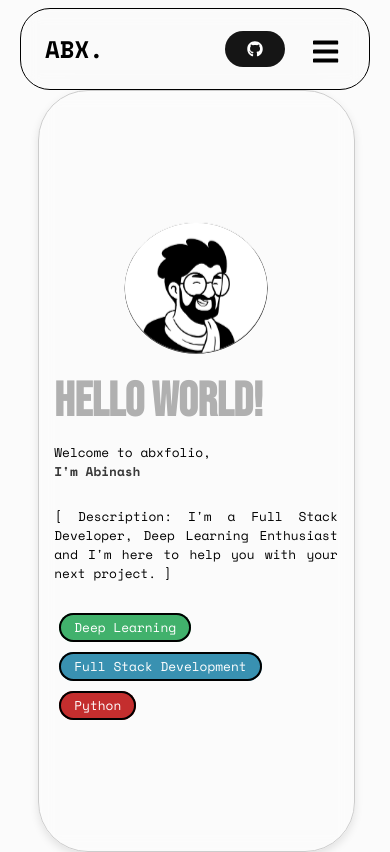
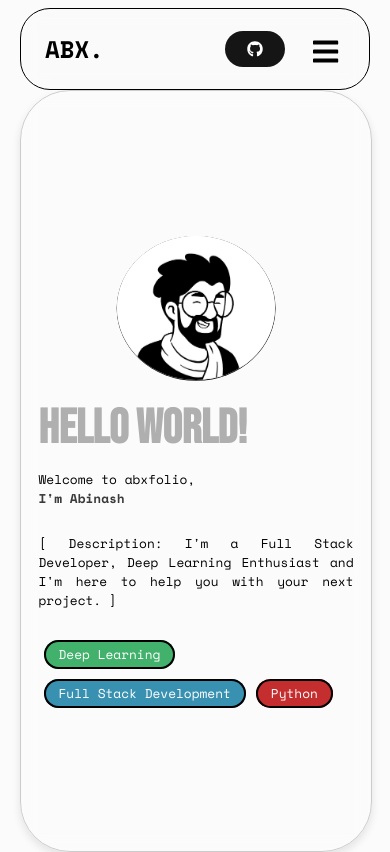
Before and after one commit to AbiXnash/abxfolio, a React (Vite) app: page / in a window 390 px wide. Shown: the top 852 px of the page. Built offline with nearby package versions, Linux system fonts and the light colour scheme.

Commit message:
feat: adjust section margins and widths for improved layout responsiveness

```diff
--- a/src/index.scss
+++ b/src/index.scss
@@ -74,11 +74,12 @@ section {
 	justify-content: center;
 	align-items: center;
 	min-height: 90vh;
-	margin: 0 0 5% 5%;
+	margin: 0 2.5% 5% 2.5%;
+	// width: 90%;
 	height: auto;
-	width: 90%;
 	animation: glassEffect 1.5s ease-in-out infinite, fadeIn 1s ease-in-out;
 	box-shadow: 0 4px 8px rgba(0, 0, 0, 0.1);
+
 }
 
 @keyframes fadeIn {
@@ -127,7 +128,7 @@ h3 {
 
 @media screen and (max-width: 960px) {
 	section {
-		margin: 0 5% 5% 5%;
+		margin: 0 2% 5% 2%;
 	}
 
 	h1 {
@@ -164,7 +165,7 @@ h3 {
 	}
 
 	section {
-		margin: 0 5% 5% 5%;
+		margin: 0 1% 4% 1%;
 	}
 
 	h1 {
@@ -201,7 +202,8 @@ h3 {
 	}
 
 	section {
-		margin: 0 5% 5% 5%;
+		width: 100%;
+		margin: 0 0 3% 0;
 	}
 
 	h1 {
```
